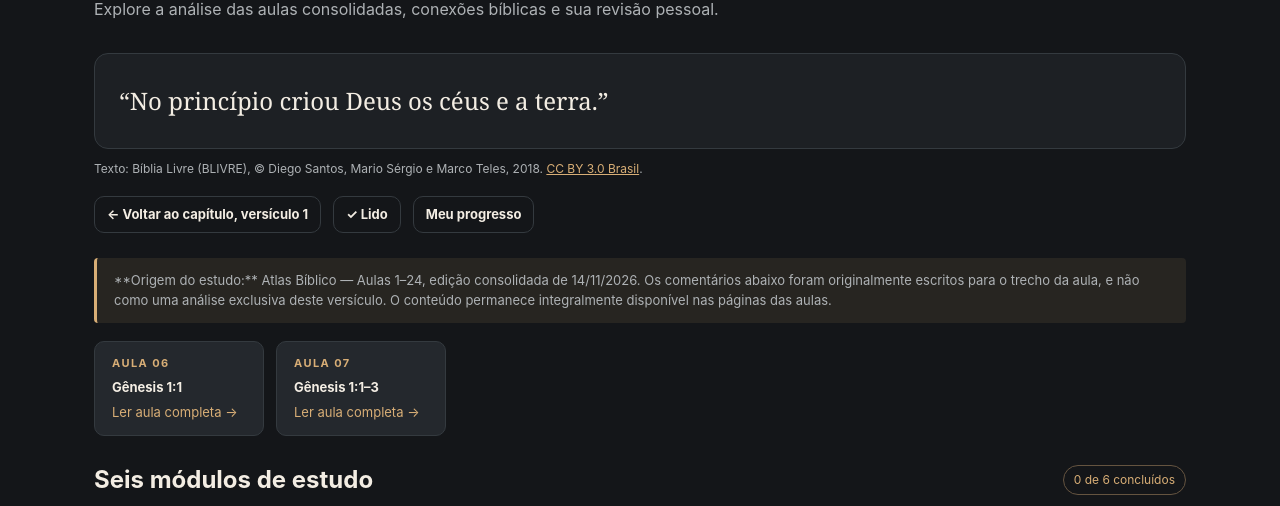
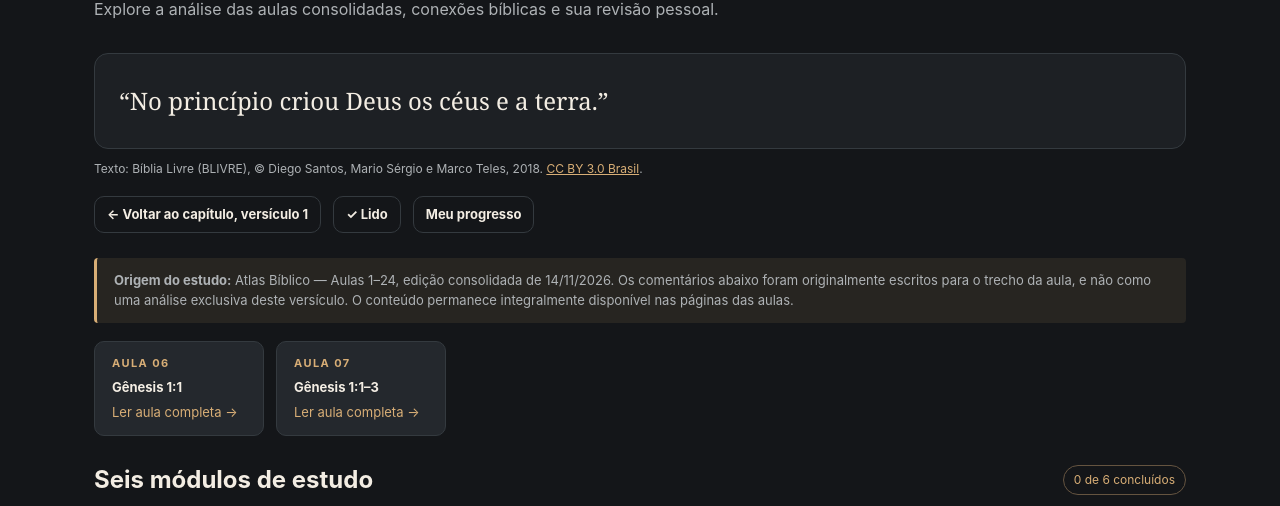
Before and after one commit to ThiagoFerreirared/atlas-biblico, an Astro site: page /livros/genesis/1/1 in a window 1280 px wide. Shown: the part 294-800 px from the top of the page. Built offline with nearby package versions, Linux system fonts and the light colour scheme; Astro itself is replaced by a stand-in of ours.

Commit message:
feat: integrar navegacao progresso e material definitivo nos capitulos

```diff
--- a/src/components/VerseStudy.astro
+++ b/src/components/VerseStudy.astro
@@ -19,7 +19,7 @@ const title='Gênesis '+capitulo+':'+versiculo;
   <div class="verse-actions"><a class="btn secondary small" href={'/livros/genesis/'+capitulo+'/#v-'+versiculo}>← Voltar ao capítulo, versículo {versiculo}</a><button class="btn secondary small" id="mark-read" type="button">Marcar como lido</button><a class="btn secondary small" href="/progresso/">Meu progresso</a></div>
 
   {has ? <>
-    <div class="notice">**Origem do estudo:** Atlas Bíblico — Aulas 1–24, edição consolidada de 14/11/2026. {study.nota} O conteúdo permanece integralmente disponível nas páginas das aulas.</div>
+    <div class="notice"><strong>Origem do estudo:</strong> Atlas Bíblico — Aulas 1–24, edição consolidada de 14/11/2026. {study.nota} O conteúdo permanece integralmente disponível nas páginas das aulas.</div>
     <div class="lesson-links">{study.aulas.map(t=><a class="lesson-link" href={'/estudos/'+t.aula.numero+'/'}><span class="eyebrow">Aula {String(t.aula.numero).padStart(2,'0')}</span><strong>Gênesis {t.faixa}</strong><span class="gold">Ler aula completa →</span></a>)}</div>
     <div class="section-heading"><h2>Seis módulos de estudo</h2><span class="tag" id="progress-label">0 de 6 concluídos</span></div>
     <div class="progress-line"><div id="progress-fill"></div></div>
```
